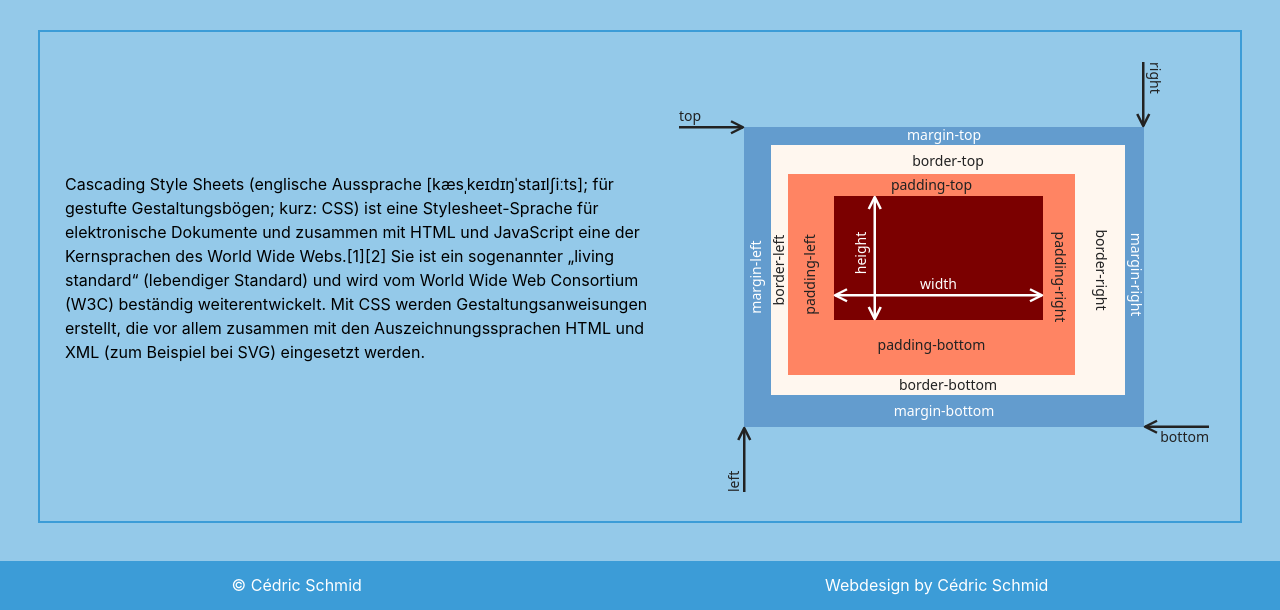
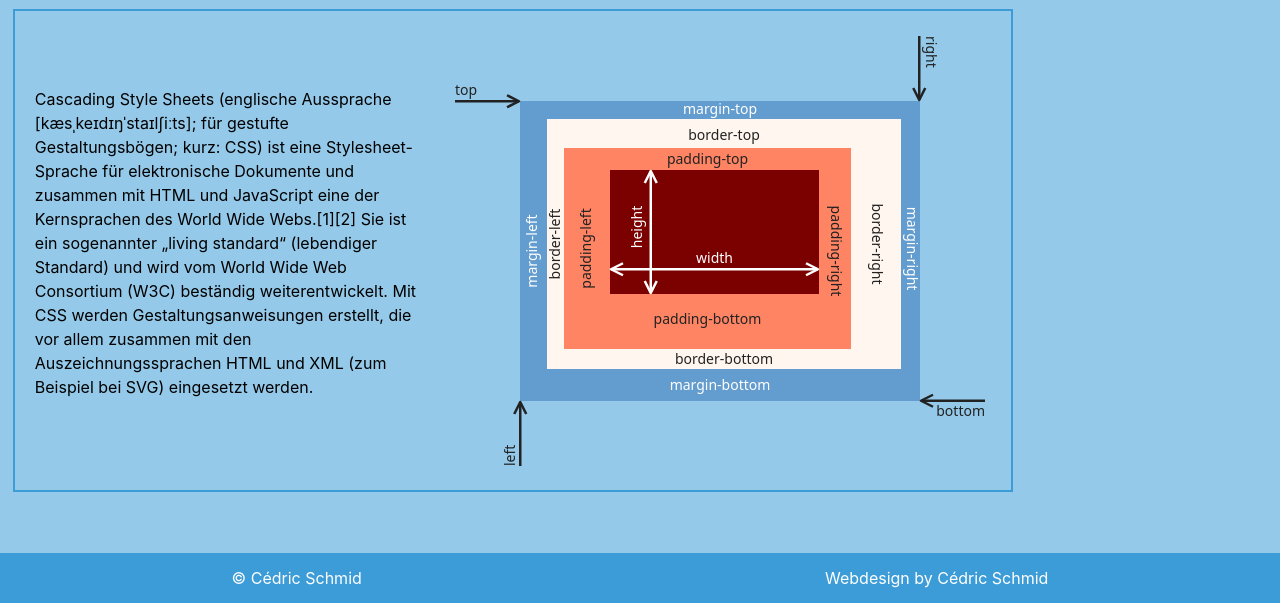
Before and after one commit to cedids/website, a plain HTML site: page css/regel.html in a window 1280 px wide. Shown: the part 197-807 px from the top of the page. Drawn offline with nearby package versions, Linux system fonts and the light colour scheme; a script that the page names is missing.

Commit message:
Add files via upload

```diff
--- a/style.css
+++ b/style.css
@@ -99,6 +99,8 @@ main {
 
     background-color: #94C9E9;
     color: black;
+    align-items: center;
+    justify-content: center;
 }
 
 div.content {
@@ -106,11 +108,11 @@ div.content {
     justify-content: space-around;
     flex-direction: row;
     align-items: center;
-    margin: 2%;
+    margin: 0px;
     border: 2px ;
     border: 2px solid #3c9cd7;
-    padding: 2%;
-
+    padding: 20px;
+    max-width: 1000px;
 }
 
 #boxmodell {
```
